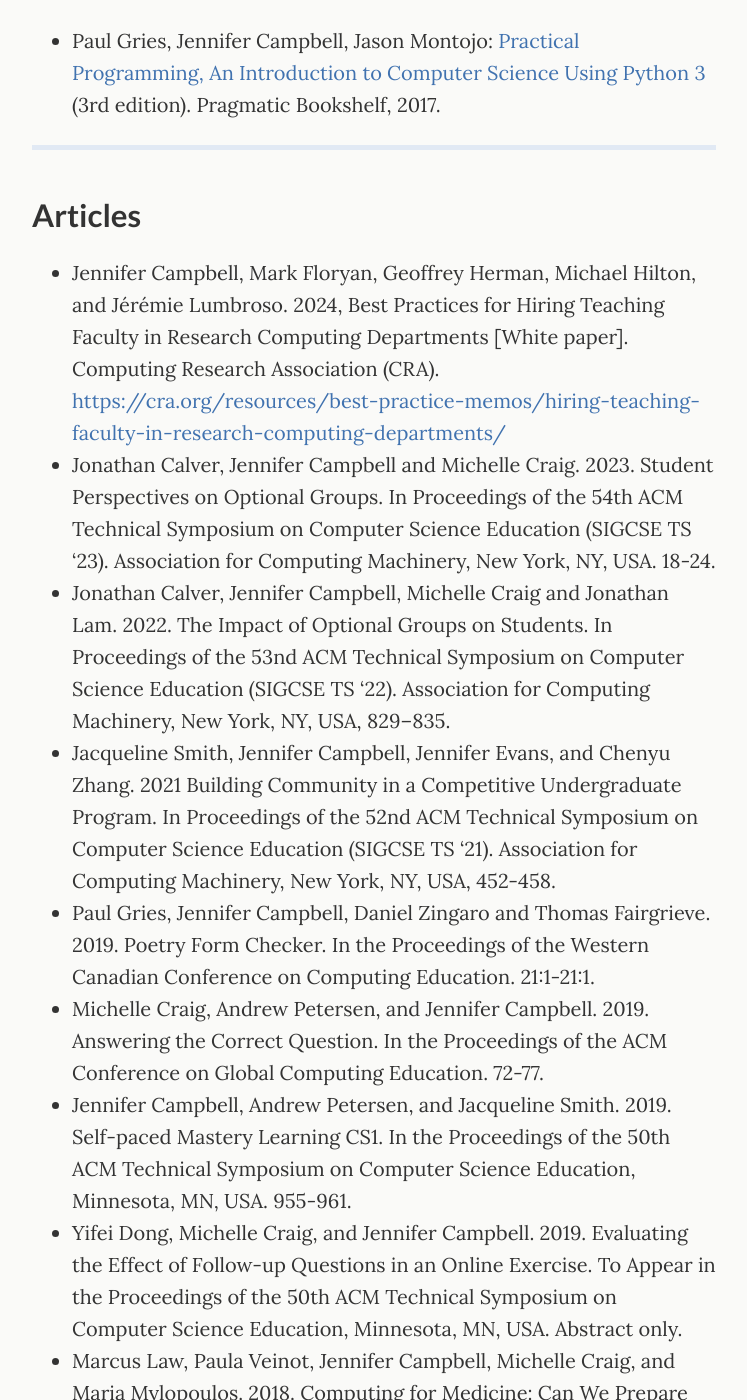
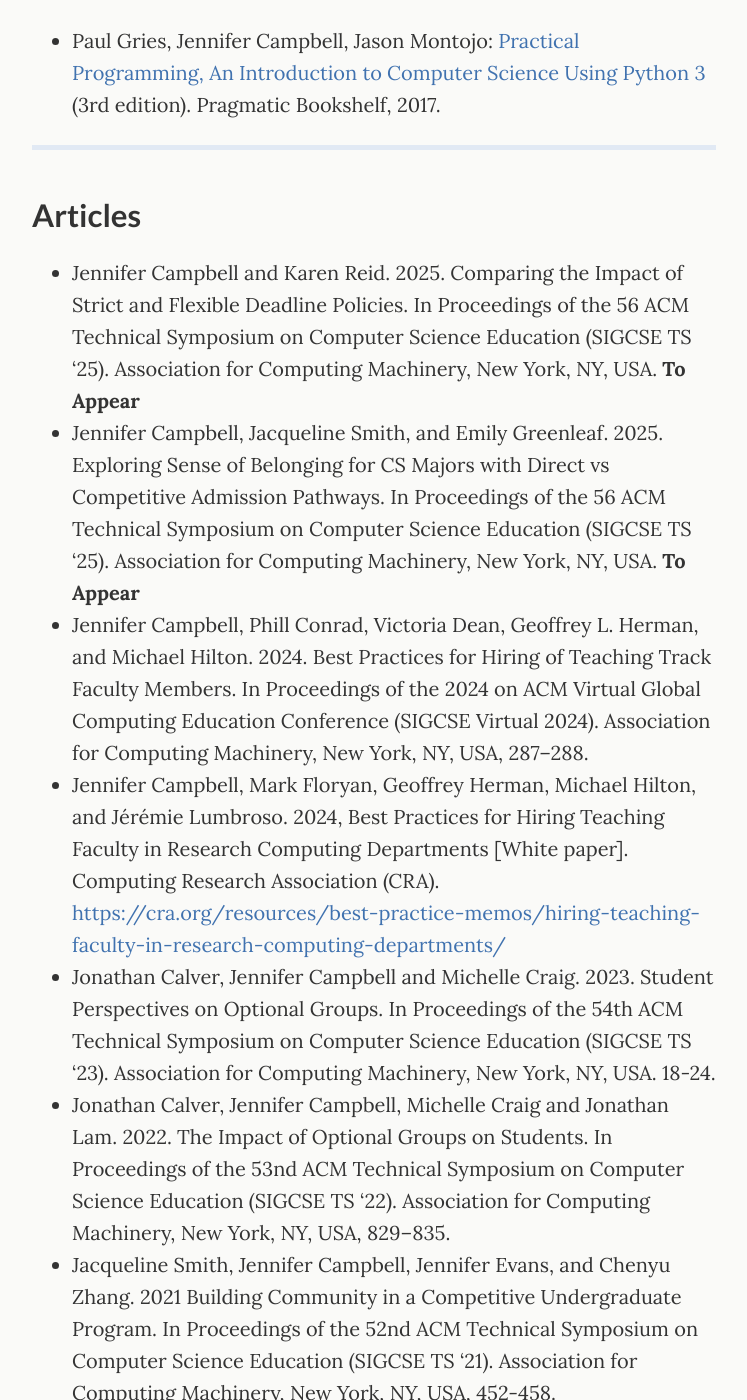
Before and after one commit to jencampbell/jencampbell.github.io, a Jekyll site: the page built from _pages/publications.md, in a window 1280 px wide and 1400 px high, scrolled down 506 px. Shown: the whole window, without its empty margins (266-1013 px from the left). Built offline with Jekyll 4.4.1, drawn with Linux system fonts in a browser that asks for light colours; some of the changed text lies outside the part shown.

Commit message:
Update publications.md
added 2024 sigcse virtual and to appear sigcse ts 2025 publications

```diff
--- a/_pages/publications.md
+++ b/_pages/publications.md
@@ -33,6 +33,9 @@
 ---
 
 ## Articles
+- Jennifer Campbell and Karen Reid. 2025. Comparing the Impact of Strict and Flexible Deadline Policies. In Proceedings of the 56 ACM Technical Symposium on Computer Science Education (SIGCSE TS '25). Association for Computing Machinery, New York, NY, USA. **To Appear**
+- Jennifer Campbell, Jacqueline Smith, and Emily Greenleaf. 2025. Exploring Sense of Belonging for CS Majors with Direct vs Competitive Admission Pathways. In Proceedings of the 56 ACM Technical Symposium on Computer Science Education (SIGCSE TS '25). Association for Computing Machinery, New York, NY, USA. **To Appear**
+- Jennifer Campbell, Phill Conrad, Victoria Dean, Geoffrey L. Herman, and Michael Hilton. 2024. Best Practices for Hiring of Teaching Track Faculty Members. In Proceedings of the 2024 on ACM Virtual Global Computing Education Conference (SIGCSE Virtual 2024). Association for Computing Machinery, New York, NY, USA, 287–288.
 - Jennifer Campbell, Mark Floryan, Geoffrey Herman, Michael Hilton, and Jérémie
 Lumbroso. 2024, Best Practices for Hiring Teaching Faculty in Research Computing Departments [White paper]. Computing Research Association (CRA). [https://cra.org/resources/best-practice-memos/hiring-teaching-faculty-in-research-computing-departments/](https://cra.org/resources/best-practice-memos/hiring-teaching-faculty-in-research-computing-departments/)
 - Jonathan Calver, Jennifer Campbell and Michelle Craig. 2023. Student Perspectives on Optional Groups. In Proceedings of the 54th ACM Technical Symposium on Computer Science Education (SIGCSE TS '23). Association for Computing Machinery, New York, NY, USA. 18-24.
@@ -41,7 +44,6 @@
 - Paul Gries, Jennifer Campbell, Daniel Zingaro and Thomas Fairgrieve. 2019. Poetry Form Checker. In the Proceedings of the Western Canadian Conference on Computing Education. 21:1-21:1.
 - Michelle Craig, Andrew Petersen, and Jennifer Campbell. 2019. Answering the Correct Question. In the Proceedings of the ACM Conference on Global Computing Education. 72-77.
 - Jennifer Campbell, Andrew Petersen, and Jacqueline Smith. 2019. Self-paced Mastery Learning CS1. In the Proceedings of the 50th ACM Technical Symposium on Computer Science Education, Minnesota, MN, USA. 955-961.
-- Yifei Dong, Michelle Craig, and Jennifer Campbell. 2019. Evaluating the Effect of Follow-up Questions in an Online Exercise. To Appear in the Proceedings of the 50th ACM Technical Symposium on Computer Science Education, Minnesota, MN, USA. Abstract only.
 - Marcus Law, Paula Veinot, Jennifer Campbell, Michelle Craig, and Maria Mylopoulos. 2018. Computing for Medicine: Can We Prepare Medical Students for the Future? Academic Medicine.
 - Jennifer Campbell and Michelle Craig. 2018. Drop-In Help Centres: An Alternative to Office Hours. In Proceedings of the 23rd Western Canadian Conference on Computing Education (WCCCE '18). 9:1--9:6.
 - Jennifer Campbell, Michelle Craig, and Marcus Law. 2017. Computing for Medicine: An Experience Report. In Proceedings of the 2017 ACM Conference on Innovation and Technology in Computer Science Education (ITiCSE '17). 281-286.
@@ -60,6 +62,7 @@
 
 ## Panels and Posters
 
+- Yifei Dong, Michelle Craig, and Jennifer Campbell. 2019. Evaluating the Effect of Follow-up Questions in an Online Exercise. In Proceedings of the 50th ACM Technical Symposium on Computer Science Education (SIGCSE '19). Association for Computing Machinery, New York, NY, USA, 1256.
 - Jennifer Campbell, Stan Kurkovsky, Chun Wai Liew, and Anya Tafliovich. 2016. Scrum and Agile Methods in Software Engineering Courses. In Proceedings of the 47th ACM Technical Symposium on Computing Science Education (SIGCSE '16). 319-320.
 - Daniel D. Garcia, Jennifer Campbell, John DeNero, Mary Lou Dorf, and Stuart Reges. 2016. CS10K Teachers by 2017?: Try CS1K+ students NOW! Coping with the Largest CS1 Courses in History. In Proceedings of the 47th ACM Technical Symposium on Computing Science Education (SIGCSE '16). 396-397.
 - Diane Horton and Jennifer Campbell. 2014. Impact of reward structures in an inverted course. In Proceedings of the 2014 conference on Innovation & technology in computer science education (ITiCSE '14). ACM, New York, NY, USA, 341-341.
```
